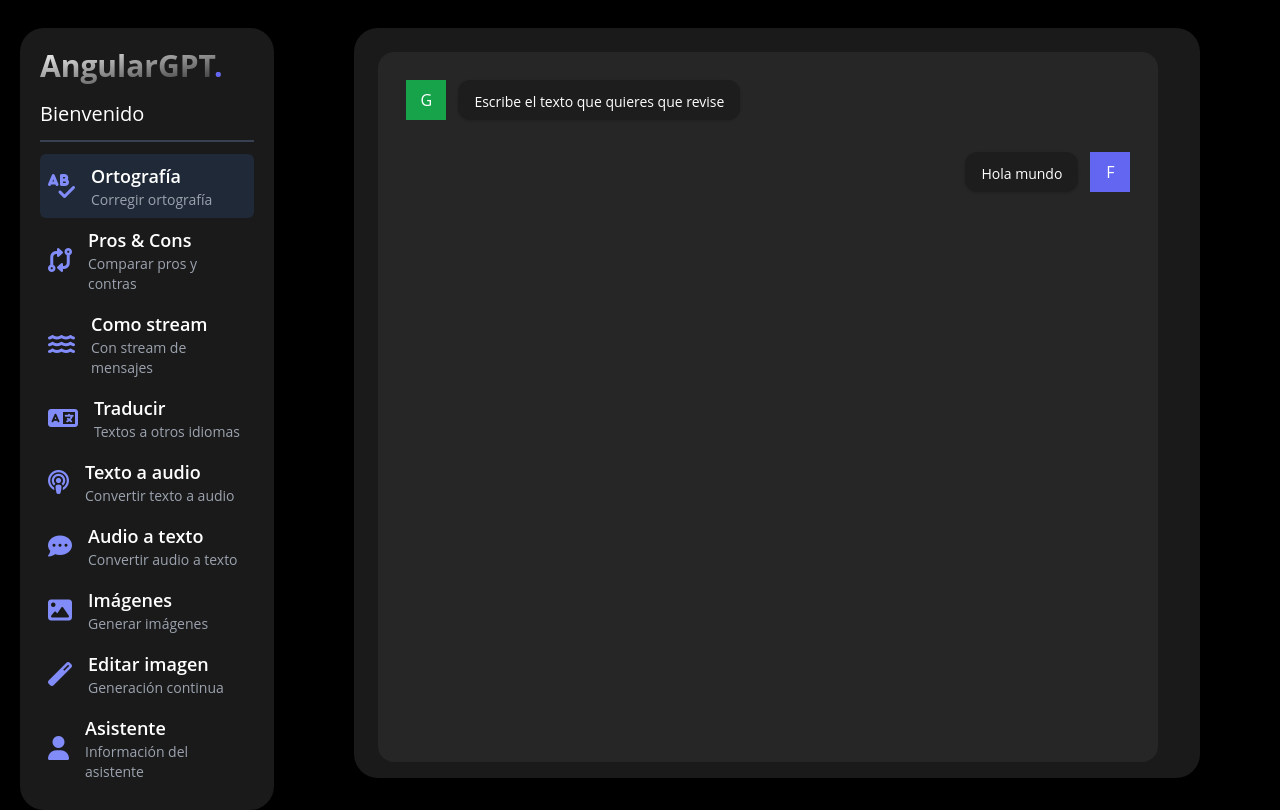
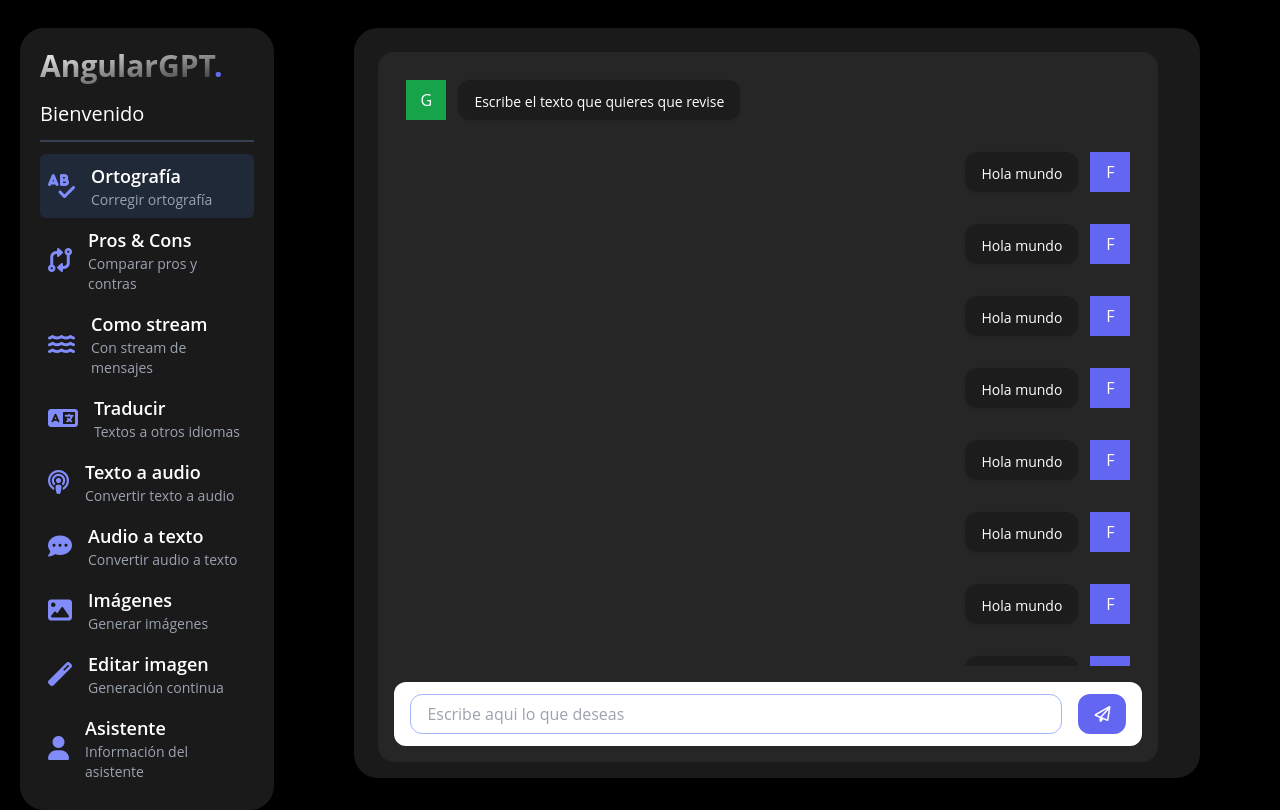
Before and after one commit to PanchonSoto/AngularGpt, an Angular app: page /orthography in a window 1280 px wide. Built offline with nearby package versions, Linux system fonts and the light colour scheme.

Commit message:
sendMessageBox; Input,Output, EventEmitter

```diff
--- a/src/app/presentation/components/index.ts
+++ b/src/app/presentation/components/index.ts
@@ -5,3 +5,7 @@ export * from './chat-bubbles/chatMessage/chatMessage.component';
 export * from './chat-bubbles/myMessage/myMessage.component';
 
 export * from './sidebarMenuItem/sidebarMenuItem.component';
+
+export * from './typingLoader/typingLoader.component';
+
+export * from './text-boxes/textMessageBox/textMessageBox.component';
--- /dev/null
+++ b/src/app/presentation/components/text-boxes/textMessageBox/textMessageBox.component.html
@@ -0,0 +1,27 @@
+<form
+ [formGroup]="form"
+ (ngSubmit)="handleSubmit()"
+ class="flex flex-row items-center h-16 rounded-xl bg-white w-full px-4">
+
+ <div class="flex-grow">
+    <div class="relative w-full">
+        <input
+         title="Prompt"
+         type="text"
+         autofocus
+         class="flex w-full border rounded-xl text-gray-800 focus:outline-none focus:border-indigo-300 pl-4 h-10"
+         [placeholder]="placeholder"
+         formControlName="prompt"
+         [autocomplete]="disableCorrections ? 'on':'off'"
+         [spellcheck]="disableCorrections ? 'on':'off'"
+        />
+    </div>
+ </div>
+
+ <div class="ml-4">
+    <button class="btn-primary" title="Send" type="submit">
+        <i class="fa-regular fa-paper-plane"></i>
+    </button>
+ </div>
+
+</form>
--- /dev/null
+++ b/src/app/presentation/components/text-boxes/textMessageBox/textMessageBox.component.ts
@@ -0,0 +1,38 @@
+import { CommonModule } from '@angular/common';
+import { ChangeDetectionStrategy, Component, EventEmitter, inject, Input, Output } from '@angular/core';
+import { FormBuilder, ReactiveFormsModule, Validators } from '@angular/forms';
+
+@Component({
+  selector: 'app-text-message-box',
+  standalone: true,
+  imports: [
+    CommonModule,
+    ReactiveFormsModule,
+  ],
+  templateUrl: './textMessageBox.component.html',
+  changeDetection: ChangeDetectionStrategy.OnPush,
+})
+export class TextMessageBoxComponent {
+
+  @Input() placeholder: string = '';
+  @Input() disableCorrections: boolean = false;
+
+  @Output() onMessage = new EventEmitter<string>();
+
+  public fb = inject(FormBuilder);
+  public form = this.fb.group({
+    prompt: ['', Validators.required]
+  });
+
+  handleSubmit() {
+    if(this.form.invalid) return;
+
+    const { prompt } = this.form.value;
+    console.log({prompt});
+    this.onMessage.emit(prompt ?? '');
+    this.form.reset();
+
+  }
+
+
+}
--- /dev/null
+++ b/src/app/presentation/components/typingLoader/typingLoader.component.css
@@ -0,0 +1,70 @@
+.typing {
+  display: block;
+  width: 60px;
+  height: 40px;
+  border-radius: 20px;
+  margin: 0 1rem;
+  display: flex;
+  justify-content: center;
+  align-items: center;
+  background-color: #f2f2f2;
+}
+
+.circle {
+  display: block;
+  height: 10px;
+  width: 10px;
+  border-radius: 50%;
+  background-color: #8d8d8d;
+  margin: 3px;
+}
+.circle.scaling {
+  animation: typing 1000ms ease-in-out infinite;
+  animation-delay: 3600ms;
+}
+.circle.bouncing {
+  animation: bounce 1000ms ease-in-out infinite;
+  animation-delay: 3600ms;
+}
+
+.circle:nth-child(1) {
+  animation-delay: 0ms;
+}
+
+.circle:nth-child(2) {
+  animation-delay: 333ms;
+}
+
+.circle:nth-child(3) {
+  animation-delay: 666ms;
+}
+
+@keyframes typing {
+  0% {
+    transform: scale(1);
+  }
+  33% {
+    transform: scale(1);
+  }
+  50% {
+    transform: scale(1.4);
+  }
+  100% {
+    transform: scale(1);
+  }
+}
+
+@keyframes bounce {
+  0% {
+    transform: translateY(0);
+  }
+  33% {
+    transform: translateY(0);
+  }
+  50% {
+    transform: translateY(-10px);
+  }
+  100% {
+    transform: translateY(0);
+  }
+}
--- /dev/null
+++ b/src/app/presentation/components/typingLoader/typingLoader.component.ts
@@ -0,0 +1,17 @@
+import { ChangeDetectionStrategy, Component } from '@angular/core';
+
+@Component({
+  selector: 'app-typing-loader',
+  standalone: true,
+  imports: [],
+  template: `
+    <div class="typing">
+      <span class="circle scaling"></span>
+      <span class="circle scaling"></span>
+      <span class="circle scaling"></span>
+    </div>
+  `,
+  styleUrl: './typingLoader.component.css',
+  changeDetection: ChangeDetectionStrategy.OnPush,
+})
+export class TypingLoaderComponent { }
--- a/src/app/presentation/pages/orthographyPage/orthographyPage.component.html
+++ b/src/app/presentation/pages/orthographyPage/orthographyPage.component.html
@@ -9,6 +9,51 @@
             <app-my-message
              text="Hola mundo"
             />
+            <app-my-message
+            text="Hola mundo"
+           />
+           <app-my-message
+           text="Hola mundo"
+          />
+          <app-my-message
+          text="Hola mundo"
+         />
+         <app-my-message
+         text="Hola mundo"
+        />
+        <app-my-message
+        text="Hola mundo"
+       />
+       <app-my-message
+       text="Hola mundo"
+      />
+      <app-my-message
+      text="Hola mundo"
+     />
+     <app-my-message
+     text="Hola mundo"
+    />
+    <app-my-message
+    text="Hola mundo"
+   />
+   <app-my-message
+   text="Hola mundo"
+  />
+  <app-my-message
+  text="Hola mundo"
+ />
+ <app-my-message
+ text="Hola mundo"
+/>
+<app-my-message
+text="Hola mundo"
+/>
+            <app-typing-loader/>
         </div>
     </div>
+    <!-- MessageBox -->
+    <app-text-message-box
+     placeholder="Escribe aqui lo que deseas"
+     (onMessage)="handleMessage($event)"
+    />
 </div>
--- a/src/app/presentation/pages/orthographyPage/orthographyPage.component.ts
+++ b/src/app/presentation/pages/orthographyPage/orthographyPage.component.ts
@@ -1,7 +1,7 @@
 import { CommonModule } from '@angular/common';
 import { ChangeDetectionStrategy, Component } from '@angular/core';
 
-import { ChatMessageComponent, MyMessageComponent } from '@components/index';
+import { ChatMessageComponent, MyMessageComponent, TextMessageBoxComponent, TypingLoaderComponent } from '@components/index';
 
 
 
@@ -12,9 +12,38 @@ import { ChatMessageComponent, MyMessageComponent } from '@components/index';
   imports: [
     CommonModule,
     ChatMessageComponent,
-    MyMessageComponent
+    MyMessageComponent,
+    TextMessageBoxComponent,
+    TypingLoaderComponent,
   ],
   templateUrl: './orthographyPage.component.html',
   changeDetection: ChangeDetectionStrategy.OnPush,
+  styles: `
+    .chat-messages::-webkit-scrollbar-track
+    {
+      -webkit-box-shadow: inset 0 0 6px rgba(0,0,0,0.3);
+      border-radius: 10px;
+      background-color: #F5F5F5;
+    }
+
+    .chat-messages::-webkit-scrollbar
+    {
+      width: 12px;
+      background-color: #F5F5F5;
+    }
+
+    .chat-messages::-webkit-scrollbar-thumb
+    {
+      border-radius: 10px;
+      -webkit-box-shadow: inset 0 0 6px rgba(0,0,0,.3);
+      background-color: #555;
+    }
+  `,
 })
-export default class OrthographyPageComponent { }
+export default class OrthographyPageComponent {
+
+  handleMessage(prompt: string) {
+    console.log({prompt});
+  }
+
+}
```
